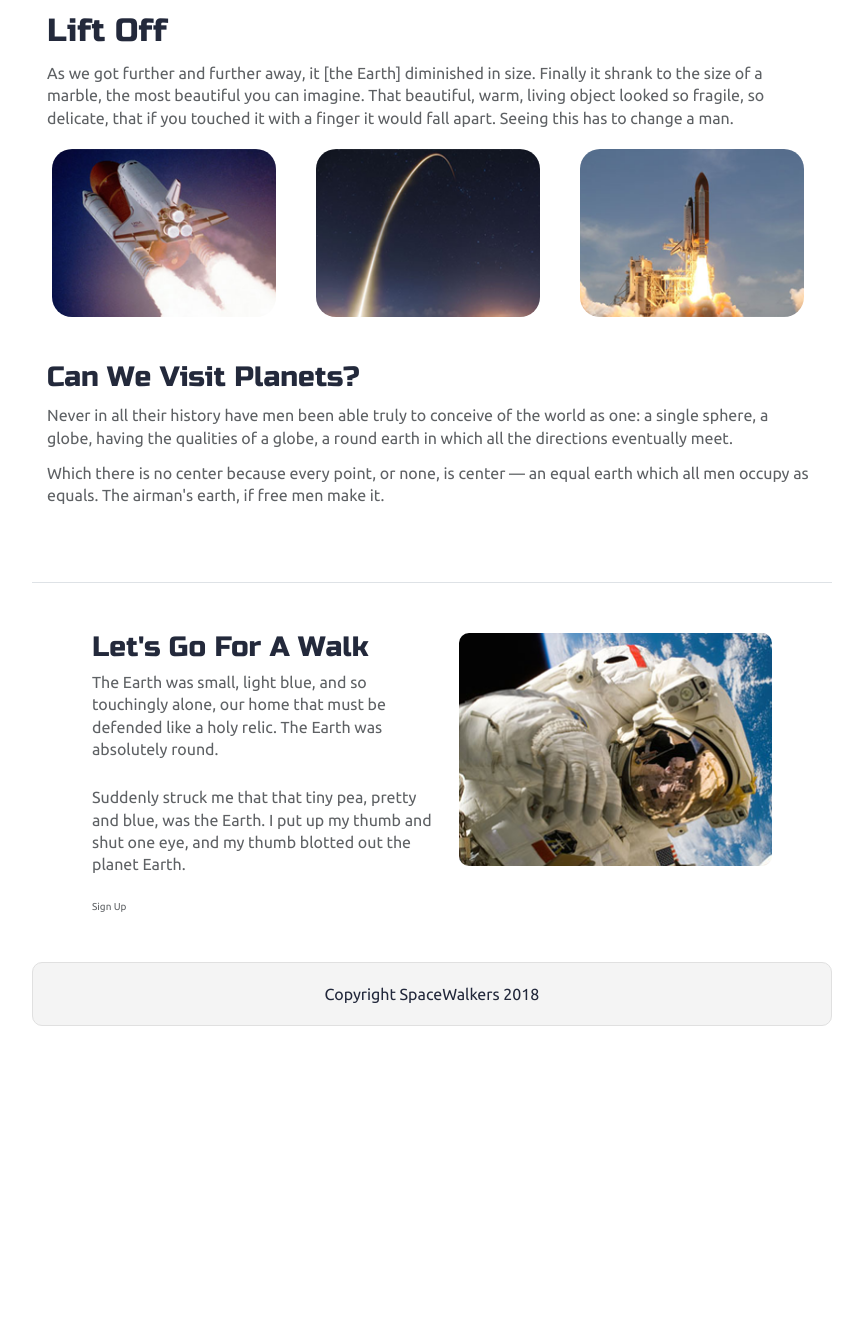
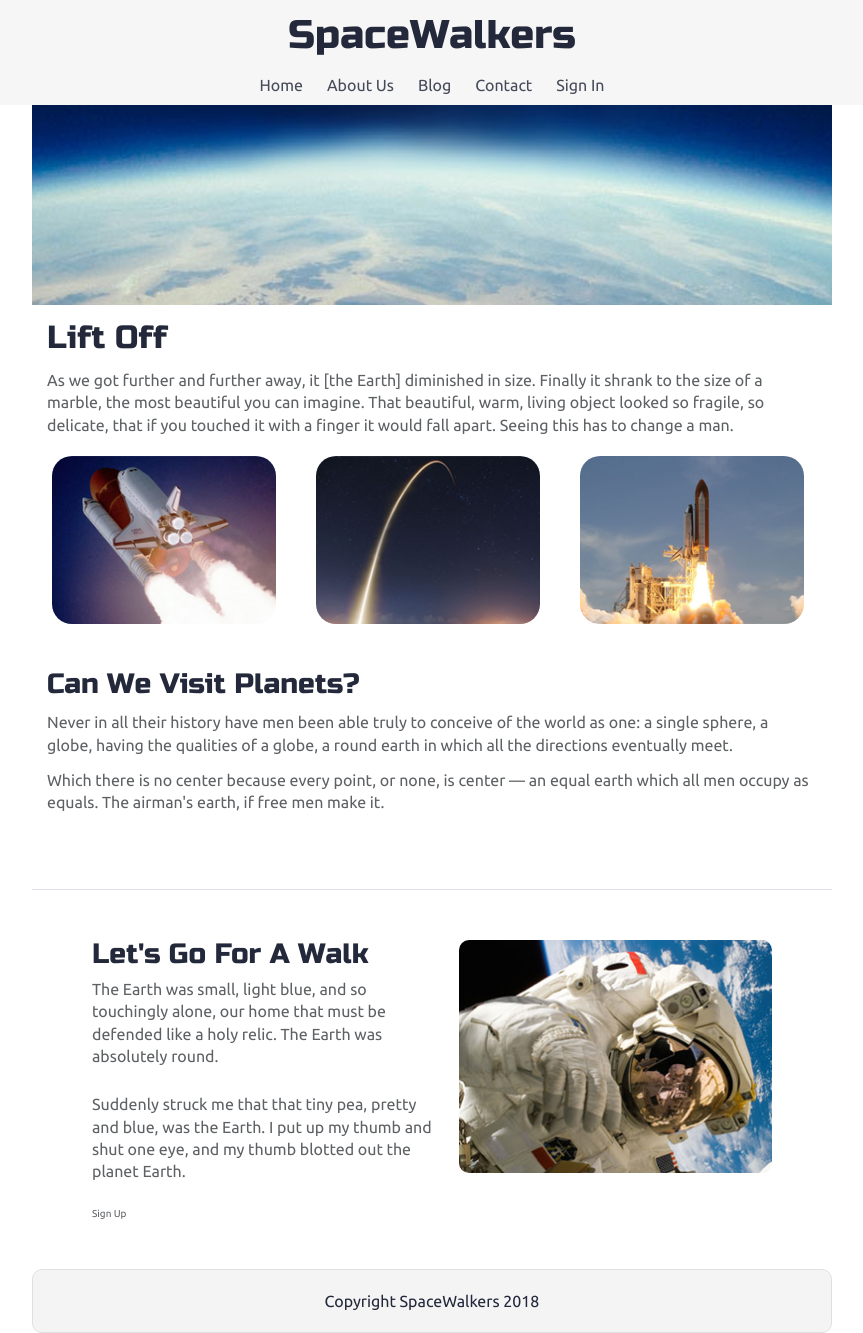
Before and after one commit to bloominstituteoftechnology/Sprint-Challenge--Advanced-CSS, a PHP site: page / in a window 1280 px wide. Shown: the whole page, without its empty margins (208-1071 px from the left). Before the commit the page ends 1026 px from the top, so only its background shows below. Run offline with PHP 8.4, Linux system fonts and the light colour scheme.

Commit message:
still working on it

```diff
--- a/css/index.css
+++ b/css/index.css
@@ -160,6 +160,30 @@ p {
   width: 100%;
   margin: 0 auto;
 }
+.main-navigation {
+  background: #F6F6F6;
+}
+.main-navigation .nav-conatiner {
+  display: flex;
+  align-items: center;
+}
+.main-navigation h1 {
+  display: flex;
+  justify-content: center;
+  font-size: 4rem;
+  padding-top: 15px;
+  padding-bottom: 10px;
+}
+.nav {
+  display: flex;
+  justify-content: center;
+}
+.nav a {
+  font-size: 1.6rem;
+  color: #454A59;
+  text-decoration: none;
+  margin: 12px;
+}
 footer {
   color: #22283B;
   background: #f4f4f4;
--- a/index.html
+++ b/index.html
@@ -1,4 +1,6 @@
 <!doctype html>
+
+<meta name="viewport" content="width=device-width, initial-scale=1">
 
 <html lang="en">
 <head>
@@ -15,15 +17,25 @@
 </head>
 
 <body>
+
  <header class="main-navigation">
-
+  <div class="nav-container">
+   <h1>SpaceWalkers</h1>
+   <nav class="nav">
+   <a href="#">Home</a>
+   <a href="#">About Us</a>
+   <a href="#">Blog</a>
+   <a href="#">Contact</a>
+   <a href="#">Sign In</a>
+   </nav>
+  </div>
  </header>
 
 
   <div class="container home">
 
     <header class="intro">
-       <!-- image code here -->
+       <img src="img/main-header.png" alt="Picture Of the Earth" class="header-img">
 
       <h2>Lift Off</h2>
 
--- a/less/home-page.less
+++ b/less/home-page.less
@@ -58,6 +58,7 @@
       }
 
       .btn {
+        .button(100px, 45px, @button-bg, @font-color, 1.8rem);
       }
     }
 
--- a/less/mixins.less
+++ b/less/mixins.less
@@ -1 +1,27 @@
 // Mixins Here
+
+.border-radius(@radius) {
+-webkit-border-radius: @radius;
+-moz-border-radius: @radius;
+border-radius: @radius;
+  }
+
+
+.button(@width, @height, @bg-color, @font-color, @font-size) {
+.border-radius(15px);
+width: @width;
+height: @height;
+background-color: @bg-color;
+color: @font-color;
+font-size: @font-size;
+
+@media @mobile {
+    width: 100%
+}
+
+&:hover {
+    background: @font-color;
+    color: @bg-color;
+}
+
+}
--- a/less/navigation.less
+++ b/less/navigation.less
@@ -1 +1,49 @@
 // Navigation code here
+.main-navigation {
+    background: @nav-bg;
+
+
+
+.nav-conatiner {
+    display: flex;
+    align-items: center;
+
+
+}
+
+
+        h1 {
+            display: flex;
+            justify-content: center;
+            font-size: 4rem;
+            padding-top: 15px;
+            padding-bottom: 10px;
+
+
+
+}
+
+}
+
+.nav {
+
+    display: flex;
+    justify-content: center;
+
+
+
+
+
+
+
+
+
+
+
+a {
+    font-size: 1.6rem;
+    color: @nav-font;
+    text-decoration: none;
+    margin: 12px;
+}
+}
--- a/less/variables.less
+++ b/less/variables.less
@@ -1,4 +1,6 @@
 // Variables
+@button-bg: @btn-bg-color;
+@font-color: @porcelain;
 
 // Color pointers
 @nav-bg: @wild-sand;
```
